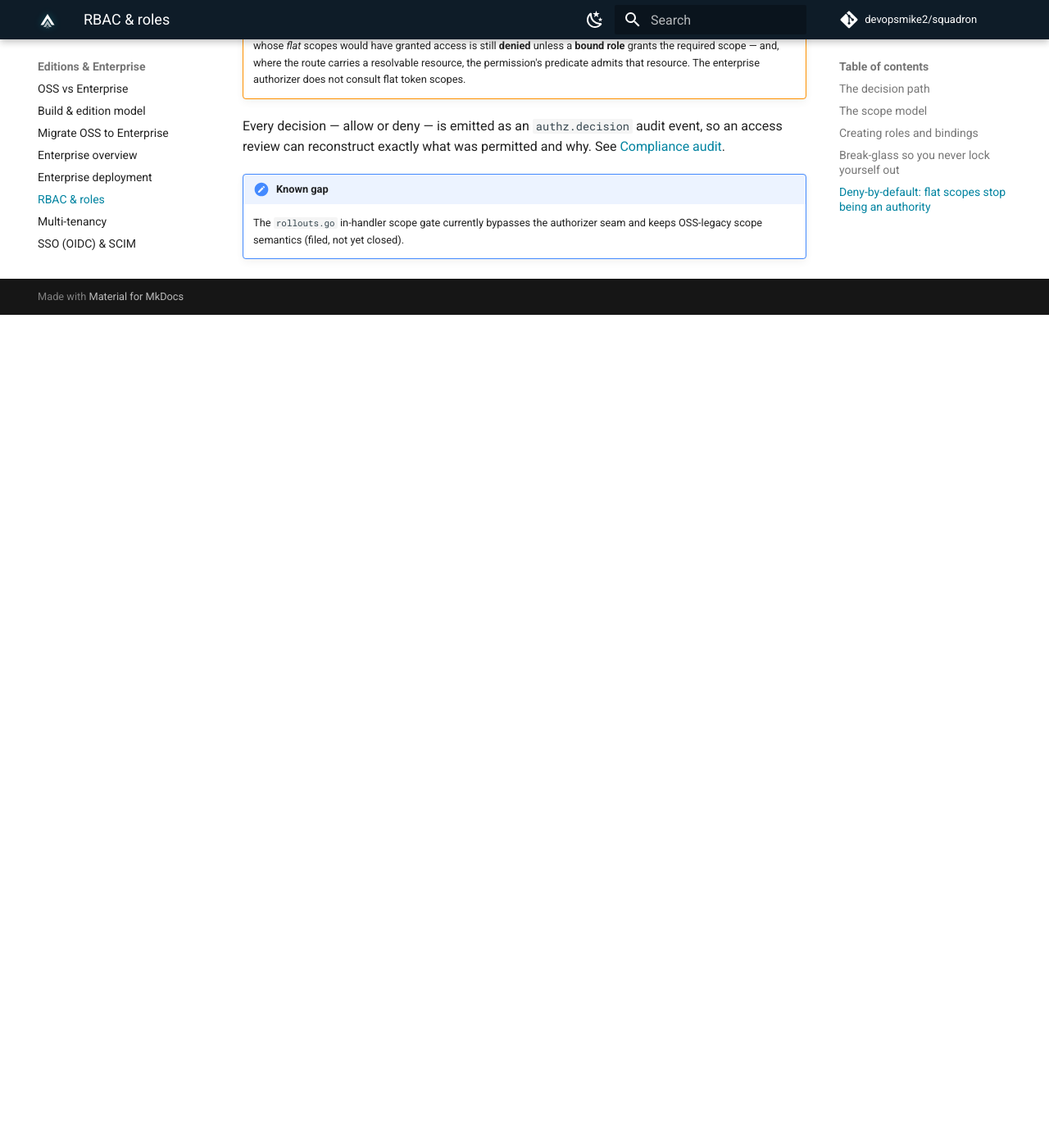
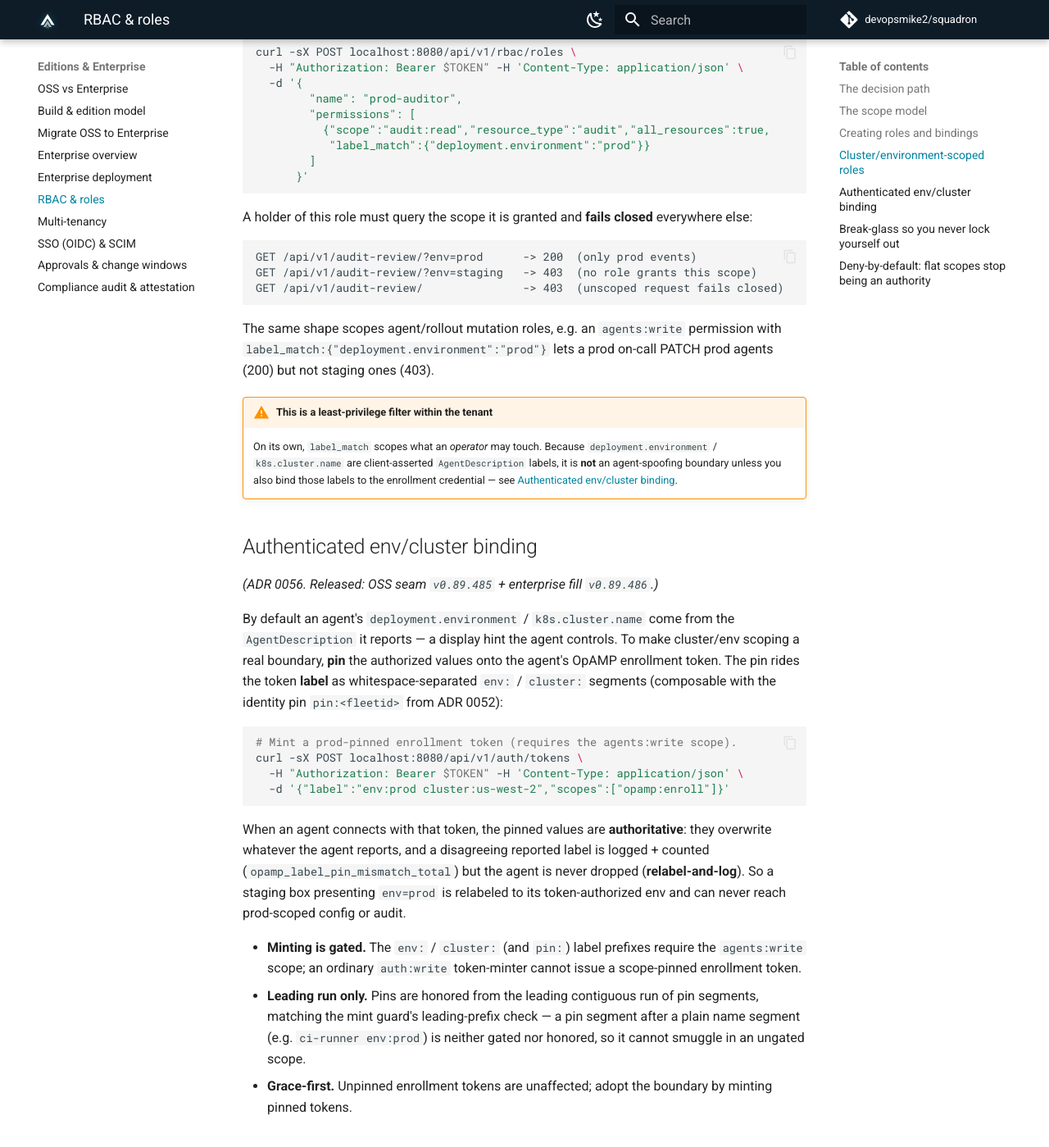
Before and after one commit to devopsmike2/squadron, an MkDocs documentation site: the page built from docs/enterprise/rbac.md, in a window 1280 px wide and 1400 px high, scrolled down 3732 px. Shown: the whole window at 82% size. Built offline with MkDocs 1.6.1 and Material for MkDocs 9.7.7, drawn with Linux system fonts in a browser that asks for light colours; comment, search, counter and statistics services are not loaded; before the commit the page ends 4116 px from its top, so only the background shows below that; some of the changed text lies outside the part shown.

Commit message:
docs(enterprise): operator guide for cluster/env-scoped governance (ADR 0053/0056) (#80)
The scoped-RBAC + authenticated env/cluster capability shipped in v0.89.485/486
but the docs predated it. Update the enterprise RBAC guide and the seam table:

- rbac.md: document the `label_match` permission field; add "Cluster/environment-
  scoped roles" (a prod-only auditor worked example + the 200/403/403 fail-closed
  matrix) and "Authenticated env/cluster binding" (mint an env:/cluster:-pinned
  enrollment token, relabel-and-log, agents:write-gated mint, leading-run rule).
- build.md: add the OSS-inert `opamp.SetOpAMPLabelPin` seam row + its locking test.

Docs only; recipes are the exact commands from the live e2e proof.

Signed-off-by: Michael Iheanacho <miheanacho1@gmail.com>
Co-authored-by: Michael Iheanacho <miheanacho1@gmail.com>

````diff
--- a/docs/enterprise/rbac.md
+++ b/docs/enterprise/rbac.md
@@ -42,6 +42,13 @@
   type; when `false`, it is restricted to the listed IDs.
 - **resource_ids** — the explicit allow-list used when `all_resources` is
   `false`.
+- **label_match** *(optional; ADR 0053)* — a `{key: value}` map that further
+  narrows the permission to resources carrying matching **cluster/environment**
+  labels. All entries must match (AND) against the resource's server-observed
+  `deployment.environment` / `k8s.cluster.name`; an unknown key or an empty label
+  on the resource **fails closed**. Omit it (the default) for a
+  label-agnostic permission. This is how you build a *prod-only* or
+  *us-west-2-only* role — see [Cluster/environment-scoped roles](#clusterenvironment-scoped-roles).
 
 A **binding** attaches a role to a principal. There is no user model, so a
 binding keys on the API token: `{role_id, principal_kind, principal_ref}` where
@@ -87,6 +94,85 @@
 curl -sX DELETE localhost:8080/api/v1/rbac/bindings/<binding-id>  -H "Authorization: Bearer $TOKEN"
 ```
 
+## Cluster/environment-scoped roles
+
+*(ADR 0053. Released in enterprise `v0.89.486`.)*
+
+Add a `label_match` to a permission to scope it to a cluster or environment. The
+authorizer stamps the target's server-observed `deployment.environment` /
+`k8s.cluster.name` onto the `identity.Resource` and admits the permission only
+when every `label_match` entry matches. This works for agent and rollout actions
+and for the scoped audit views (`resource_type: "audit"`).
+
+Create a **prod-only** auditor — read audit events in `prod`, nothing else:
+
+```bash
+curl -sX POST localhost:8080/api/v1/rbac/roles \
+  -H "Authorization: Bearer $TOKEN" -H 'Content-Type: application/json' \
+  -d '{
+        "name": "prod-auditor",
+        "permissions": [
+          {"scope":"audit:read","resource_type":"audit","all_resources":true,
+           "label_match":{"deployment.environment":"prod"}}
+        ]
+      }'
+```
+
+A holder of this role must query the scope it is granted and **fails closed**
+everywhere else:
+
+```text
+GET /api/v1/audit-review/?env=prod      -> 200  (only prod events)
+GET /api/v1/audit-review/?env=staging   -> 403  (no role grants this scope)
+GET /api/v1/audit-review/               -> 403  (unscoped request fails closed)
+```
+
+The same shape scopes agent/rollout mutation roles, e.g. an `agents:write`
+permission with `label_match:{"deployment.environment":"prod"}` lets a
+prod on-call PATCH prod agents (200) but not staging ones (403).
+
+!!! warning "This is a least-privilege filter within the tenant"
+    On its own, `label_match` scopes what an *operator* may touch. Because
+    `deployment.environment` / `k8s.cluster.name` are client-asserted
+    `AgentDescription` labels, it is **not** an agent-spoofing boundary unless
+    you also bind those labels to the enrollment credential — see
+    [Authenticated env/cluster binding](#authenticated-envcluster-binding).
+
+## Authenticated env/cluster binding
+
+*(ADR 0056. Released: OSS seam `v0.89.485` + enterprise fill `v0.89.486`.)*
+
+By default an agent's `deployment.environment` / `k8s.cluster.name` come from the
+`AgentDescription` it reports — a display hint the agent controls. To make
+cluster/env scoping a real boundary, **pin** the authorized values onto the
+agent's OpAMP enrollment token. The pin rides the token **label** as
+whitespace-separated `env:` / `cluster:` segments (composable with the
+identity pin `pin:<fleetid>` from ADR 0052):
+
+```bash
+# Mint a prod-pinned enrollment token (requires the agents:write scope).
+curl -sX POST localhost:8080/api/v1/auth/tokens \
+  -H "Authorization: Bearer $TOKEN" -H 'Content-Type: application/json' \
+  -d '{"label":"env:prod cluster:us-west-2","scopes":["opamp:enroll"]}'
+```
+
+When an agent connects with that token, the pinned values are **authoritative**:
+they overwrite whatever the agent reports, and a disagreeing reported label is
+logged + counted (`opamp_label_pin_mismatch_total`) but the agent is never
+dropped (**relabel-and-log**). So a staging box presenting `env=prod` is
+relabeled to its token-authorized env and can never reach prod-scoped config or
+audit.
+
+- **Minting is gated.** The `env:` / `cluster:` (and `pin:`) label prefixes
+  require the `agents:write` scope; an ordinary `auth:write` token-minter cannot
+  issue a scope-pinned enrollment token.
+- **Leading run only.** Pins are honored from the leading contiguous run of
+  pin segments, matching the mint guard's leading-prefix check — a pin segment
+  after a plain name segment (e.g. `ci-runner env:prod`) is neither gated nor
+  honored, so it cannot smuggle in an ungated scope.
+- **Grace-first.** Unpinned enrollment tokens are unaffected; adopt the boundary
+  by minting pinned tokens.
+
 ## Break-glass so you never lock yourself out
 
 A zero-role tenant resolves the deployment's **bootstrap token(s)** to implicit
````
Also changed, not shown: docs/build.md (+1 -0 lines).
